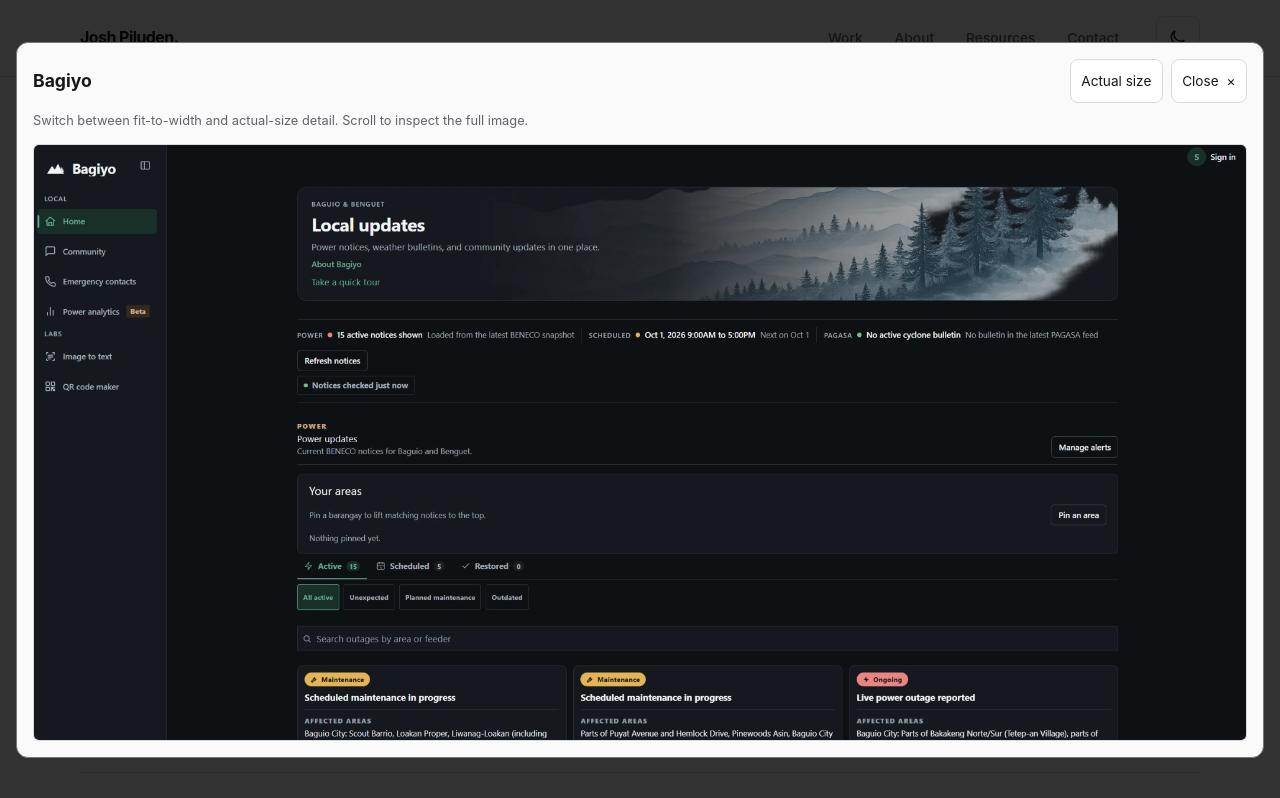
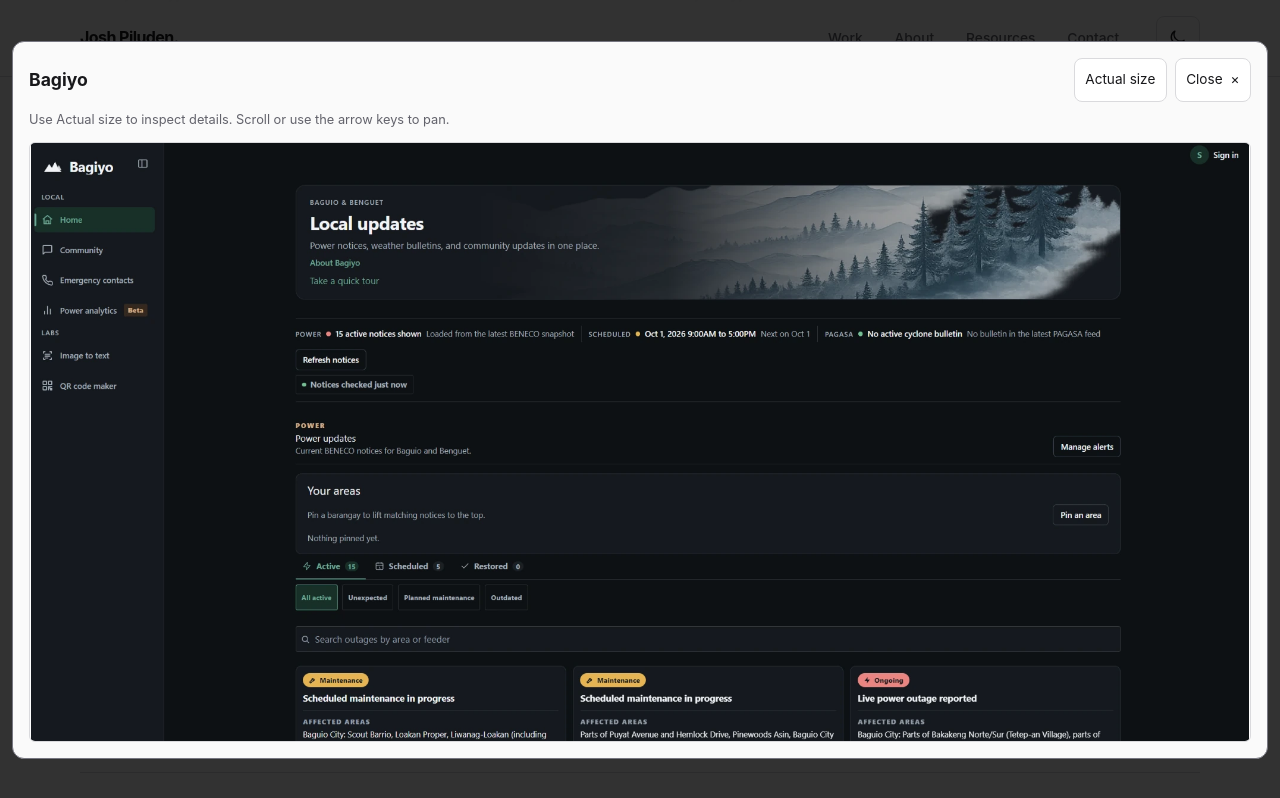
Before and after one commit to jjosh102/my-ng-profile, an Angular app: page / in a window 1280 px wide. Both pictures are taken after a click on the button "View screenshot". Shown: the part 780-1578 px from the top of the page. Built offline with nearby package versions, Linux system fonts and the light colour scheme.

Commit message:
Improve the Bagiyo screenshot preview
Fit the screenshot to the available window, reset pan on zoom changes, and defer the full-resolution image until the viewer opens.

```diff
--- a/src/app/components/dashboard-section/dashboard-section.html
+++ b/src/app/components/dashboard-section/dashboard-section.html
@@ -83,22 +83,24 @@
         <ul class='tech-stack' aria-label='Areas of focus'><li>Community alerts</li><li>Useful local tools</li><li>Automation</li></ul>
       </div>
       <figure class='project-preview'>
-        <button type='button' class='preview-trigger' aria-haspopup='dialog' aria-controls='project-preview-dialog' aria-label='View screenshot of Bagiyo' (click)='openPreview(projectPreview)'>
+        <button #previewTrigger type='button' class='preview-trigger' aria-haspopup='dialog' aria-controls='project-preview-dialog' aria-label='View screenshot of Bagiyo' (click)='openPreview(projectPreview, previewViewport)'>
           <img src='images/bagiyo-preview.webp' width='1200' height='589' alt='Bagiyo local updates dashboard with power notices, scheduled outages, and area filters' loading='lazy' decoding='async'>
           <span class='preview-caption'>View screenshot <svg class='link-arrow' viewBox='0 0 24 24' fill='none' stroke='currentColor' stroke-width='1.75' stroke-linecap='round' stroke-linejoin='round' aria-hidden='true' focusable='false'><path d='M7 17 17 7M7 7h10v10'/></svg></span>
         </button>
       </figure>
-      <dialog #projectPreview id='project-preview-dialog' class='screenshot-dialog' aria-labelledby='preview-title' aria-describedby='preview-help' [attr.data-zoomed]='previewZoomed()' (click)='closePreviewOnBackdrop($event, projectPreview)'>
+      <dialog #projectPreview id='project-preview-dialog' class='screenshot-dialog' aria-labelledby='preview-title' aria-describedby='preview-help' [attr.data-zoomed]='previewZoomed()' (click)='closePreviewOnBackdrop($event, projectPreview)' (close)='previewTrigger.focus({ preventScroll: true })'>
         <div class='preview-toolbar'>
           <h2 id='preview-title'>Bagiyo</h2>
           <div class='preview-actions'>
-            <button type='button' class='preview-zoom' (click)='previewZoomed.set(!previewZoomed())'>{{ previewZoomed() ? 'Fit to width' : 'Actual size' }}</button>
+            <button type='button' class='preview-zoom' (click)='togglePreviewZoom(previewViewport)'>{{ previewZoomed() ? 'Fit to window' : 'Actual size' }}</button>
             <form method='dialog'><button type='submit' class='preview-close' autofocus>Close <span aria-hidden='true'>×</span></button></form>
           </div>
         </div>
-        <p id='preview-help' class='preview-help'>Switch between fit-to-width and actual-size detail. Scroll to inspect the full image.</p>
-        <div class='preview-scroll' tabindex='0' role='region' aria-label='Full-size Bagiyo screenshot'>
-          <img src='images/bagiyo-screenshot.webp' width='2048' height='1005' alt='Bagiyo local updates dashboard with power notices, scheduled outages, and area filters' loading='lazy' decoding='async'>
+        <p id='preview-help' class='preview-help'>Use Actual size to inspect details. Scroll or use the arrow keys to pan.</p>
+        <div #previewViewport class='preview-scroll' tabindex='0' role='region' aria-label='Bagiyo screenshot'>
+          @if (previewOpened()) {
+            <img src='images/bagiyo-screenshot.webp' width='2048' height='1005' alt='Bagiyo local updates dashboard with power notices, scheduled outages, and area filters' decoding='async'>
+          }
         </div>
       </dialog>
     </article>
--- a/src/app/components/dashboard-section/dashboard-section.ts
+++ b/src/app/components/dashboard-section/dashboard-section.ts
@@ -12,15 +12,23 @@ export class DashboardSection {
   private readonly destroyRef = inject(DestroyRef);
   readonly email = 'joshuajpiluden@gmail.com';
   readonly copyStatus = signal('');
+  readonly previewOpened = signal(false);
   readonly previewZoomed = signal(false);
 
   printProfile(): void {
     this.document.defaultView?.print();
   }
 
-  openPreview(dialog: HTMLDialogElement): void {
+  openPreview(dialog: HTMLDialogElement, viewport: HTMLElement): void {
+    this.previewOpened.set(true);
     this.previewZoomed.set(false);
     dialog.showModal();
+    viewport.scrollTo({ left: 0, top: 0, behavior: 'instant' });
+  }
+
+  togglePreviewZoom(viewport: HTMLElement): void {
+    this.previewZoomed.update((zoomed) => !zoomed);
+    viewport.scrollTo({ left: 0, top: 0, behavior: 'instant' });
   }
 
   closePreviewOnBackdrop(event: MouseEvent, dialog: HTMLDialogElement): void {
--- a/src/styles.css
+++ b/src/styles.css
@@ -376,19 +376,33 @@ app-header { position: sticky; top: 0; z-index: 40; }
 .preview-trigger img { display: block; width: 100%; height: auto; }
 .preview-caption { display: flex; align-items: center; justify-content: space-between; min-height: 44px; padding: .65rem .85rem; font-size: .8rem; font-weight: 600; }
 body:has(.screenshot-dialog[open]) { overflow: hidden; }
-.screenshot-dialog { width: min(calc(100% - 2rem), 1440px); max-width: none; max-height: calc(100dvh - 2rem); margin: auto; padding: 1rem; border: 1px solid var(--border-strong); border-radius: 12px; background: var(--background); color: var(--foreground); }
+.screenshot-dialog { width: min(calc(100% - 1.5rem), 1440px); max-width: none; max-height: min(calc(100dvh - 1.5rem), 56rem); margin: auto; padding: clamp(.65rem, 2vw, 1rem); border: 1px solid var(--border-strong); border-radius: 12px; background: var(--background); color: var(--foreground); }
 .screenshot-dialog[open] { display: flex; flex-direction: column; overflow: hidden; }
 .screenshot-dialog::backdrop { background: rgba(0, 0, 0, .8); }
 .preview-toolbar { display: flex; flex-shrink: 0; flex-wrap: wrap; align-items: center; justify-content: space-between; gap: .75rem; }
 .preview-toolbar h2 { margin: 0; font-size: 1.1rem; }
 .preview-toolbar form { margin: 0; }
-.preview-actions { display: flex; gap: .5rem; margin-left: auto; }
+.preview-actions { display: flex; flex-wrap: wrap; gap: .5rem; margin-left: auto; }
 .preview-close, .preview-zoom { display: inline-flex; align-items: center; gap: .5rem; min-height: 44px; padding: .5rem .65rem; border: 1px solid var(--border); border-radius: 8px; background: var(--surface); color: var(--foreground); font-size: .85rem; }
 .screenshot-dialog[data-zoomed='true'] .preview-zoom { border-color: var(--foreground); background: var(--surface-soft); }
 .preview-help { flex-shrink: 0; color: var(--muted); font-size: .8rem; margin: .5rem 0 .75rem; }
-.preview-scroll { min-height: 0; max-height: calc(100dvh - 10rem); overflow: auto; border: 1px solid var(--border); border-radius: 6px; }
-.preview-scroll img { display: block; width: 100%; max-width: 100%; height: auto; }
-.screenshot-dialog[data-zoomed='true'] .preview-scroll img { width: 2048px; max-width: none; }
+.preview-scroll {
+  display: grid;
+  grid-template: minmax(0, 1fr) / minmax(0, 1fr);
+  aspect-ratio: 2048 / 1005;
+  min-height: 0;
+  overflow: hidden;
+  overscroll-behavior: contain;
+  border: 1px solid var(--border);
+  border-radius: 6px;
+  background: var(--surface);
+}
+.preview-scroll img { display: block; width: 100%; height: 100%; object-fit: scale-down; }
+.screenshot-dialog[data-zoomed='true'] { height: min(calc(100dvh - 1.5rem), 56rem); }
+.screenshot-dialog[data-zoomed='true'] .preview-scroll { aspect-ratio: auto; flex: 1; overflow: auto; }
+.screenshot-dialog[data-zoomed='true'] .preview-scroll img { width: 2048px; max-width: none; height: auto; }
+.preview-close:hover, .preview-zoom:hover { border-color: var(--border-strong); }
+.preview-scroll:focus-visible { outline-offset: -3px; }
 
 
 /* Keep app actions together as long as both fit. */
```
